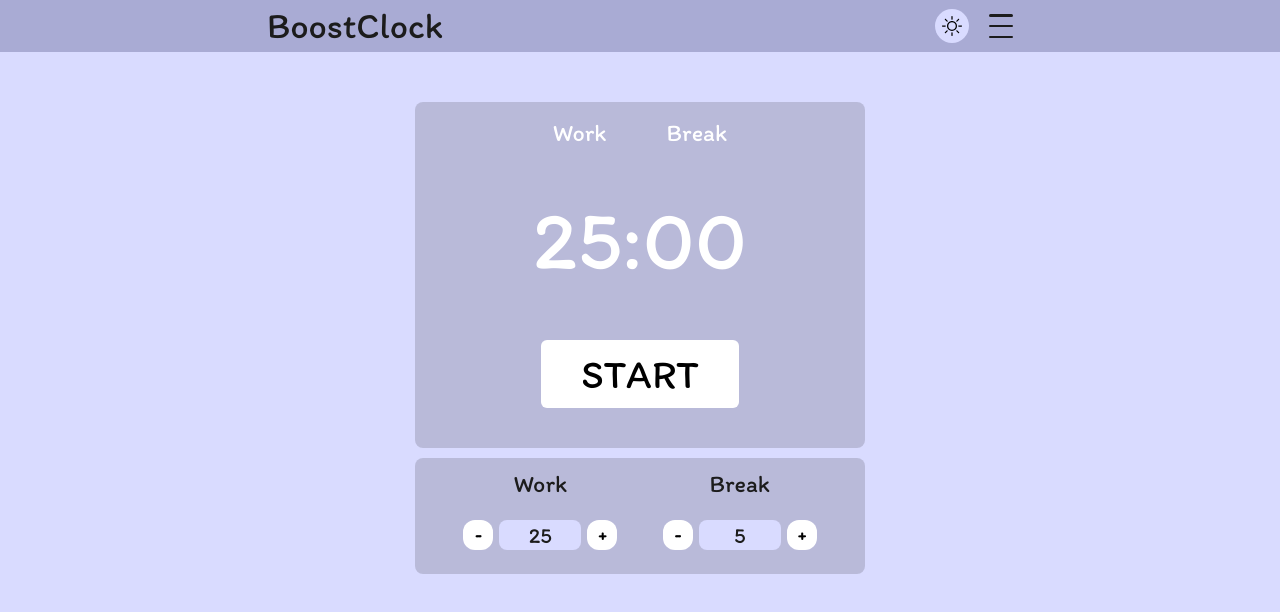
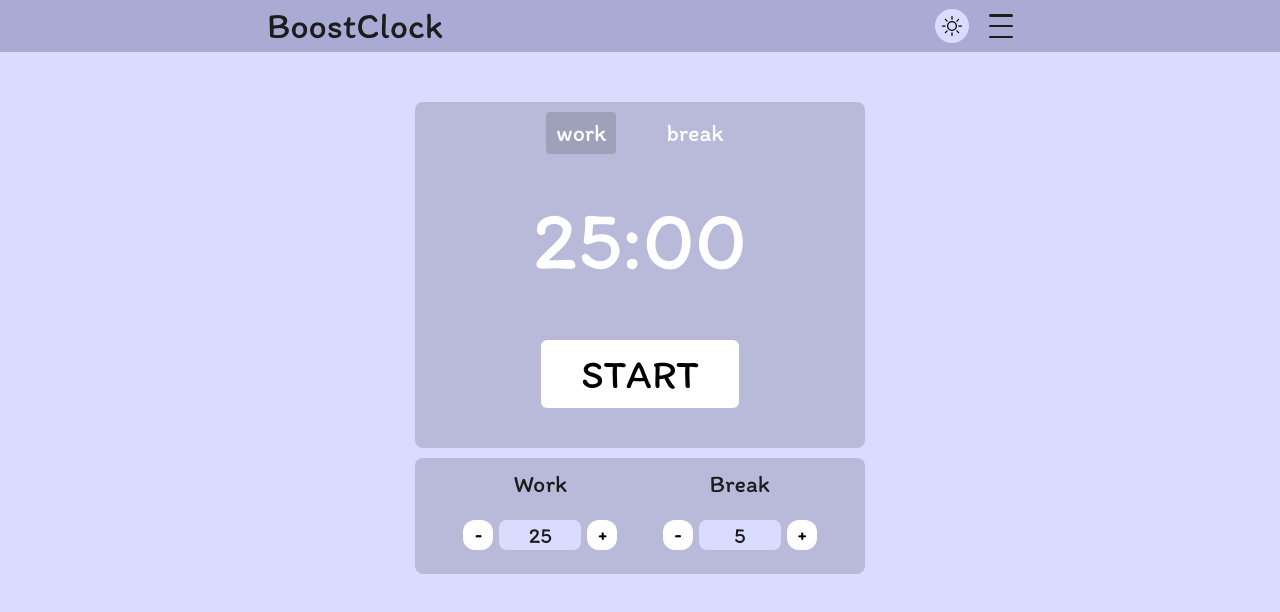
Before and after one commit to flionx/boost-clock, a Next.js app: page / in a window 1280 px wide. Shown: the top 612 px of the page. Built offline with nearby package versions, Linux system fonts and the light colour scheme.

Commit message:
feat(timer): add a timer mode switch with button

```diff
--- a/src/shared/store/timer-player.ts
+++ b/src/shared/store/timer-player.ts
@@ -1,8 +1,6 @@
 import { create } from "zustand";
 import { useTimerSettingsStore } from "./timer-settings";
-
-export type TimerMode = "work" | "break" | "longBreak";
-
+import { TimerMode } from "../types/timer";
 interface TimerPlayerState {
     mode: TimerMode,
     timeLeft: number,
--- a/src/shared/types/timer.ts
+++ b/src/shared/types/timer.ts
@@ -1 +1 @@
-export type Timer = "Work" | "Break"
+export type TimerMode = "work" | "break" | "longBreak";
--- a/src/widgets/timer/ui/TimerPlayer.tsx
+++ b/src/widgets/timer/ui/TimerPlayer.tsx
@@ -1,14 +1,22 @@
 "use client"
+import { useTimerPlayerStore } from "@/shared/store/timer-player"
 import { formatTime } from "../lib/formatTime"
 import ToggleTimerButton from "./ToggleTimerButton"
 
 const TimerPlayer = () => {
+  const {mode} = useTimerPlayerStore();
   return (
     <div className="mx-auto bg-accent pt-2.5 px-4 pb-10 max-w-112.5 rounded-lg mb-2.5">
       <div className="flex items-center justify-center gap-5 mb-8.5">
-        <ToggleTimerButton type="Work" />
+        <ToggleTimerButton
+          type="work"
+          isActive={mode === "work"}
+        />
         <span className="bg-white h-8.5 min-w-[3.2]" />
-        <ToggleTimerButton type="Break"/>
+        <ToggleTimerButton
+          type="break"
+          isActive={mode === "break" || mode === "longBreak"}
+        />
       </div>
       <h2 className="text-[5.3125rem] text-center mb-12.5 text-white" translate="no">
         {formatTime(1500)}
--- a/src/widgets/timer/ui/ToggleTimerButton.tsx
+++ b/src/widgets/timer/ui/ToggleTimerButton.tsx
@@ -1,17 +1,18 @@
 "use client"
-import { Timer } from '@/shared/types/timer'
-import { useState } from 'react';
+import { useTimerPlayerStore } from '@/shared/store/timer-player';
+import { TimerMode } from '@/shared/types/timer';
 interface ToggleTimerButtonProps {
-    type: Timer
+    type: TimerMode,
+    isActive: boolean
 }
 const ToggleTimerButton: React.FC<ToggleTimerButtonProps> = ({
-    type
+    type,
+    isActive
 }) => {
-    // todo: use global state
-    const [isActive, setIsActive] = useState(false);
+    const {switchMode} = useTimerPlayerStore();
   return (
     <button
-        onClick={() => setIsActive(c => !c)}
+        onClick={() => switchMode(type)}
         className={`
             text-2xl text-white py-1.25 px-2.5 hover:bg-[rgba(0,0,0,0.05)] rounded-sm
             transition-colors duration-200 ${isActive ? "bg-[rgba(0,0,0,0.14)]" : ""}
```
